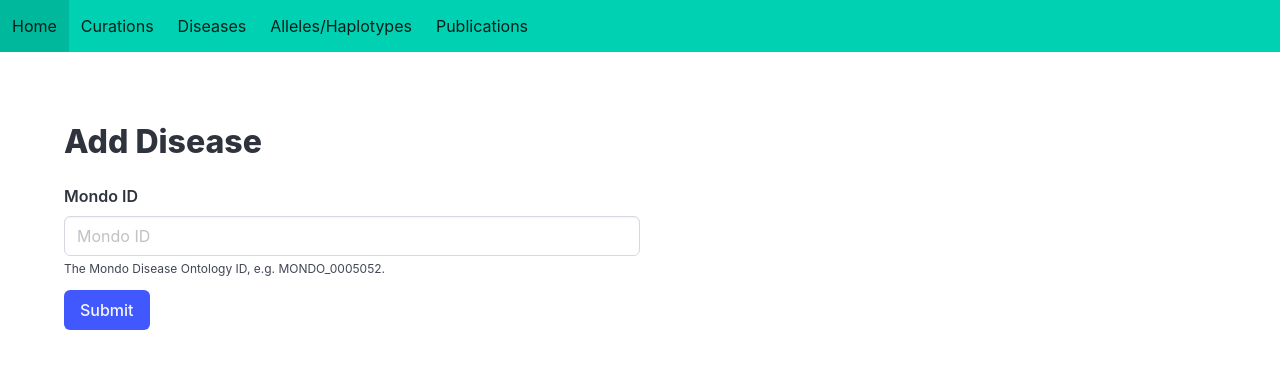
After one commit to ClinGen/stanford-hci, a Django app: page /diseases/disease/new in a window 1280 px wide. The commit adds this page. Shown: the top 369 px of the page. Run offline with Django 5.2, Linux system fonts and the light colour scheme.

Commit message:
Add form for new diseases

```diff
--- a/src/apps/core/templates/core/home.html
+++ b/src/apps/core/templates/core/home.html
@@ -16,7 +16,7 @@
     </div>
     <div class="block">
         <a class="button is-responsive" href="#">Add Curation</a>
-        <a class="button is-responsive" href="#">Add Disease</a>
+        <a class="button is-responsive" href="/diseases/disease/new">Add Disease</a>
         <a class="button is-responsive" href="/markers/allele/new">Add Allele/Haplotype</a>
         <a class="button is-responsive" href="/publications/pubmed/new">Add Publication</a>
     </div>
--- /dev/null
+++ b/src/apps/diseases/forms/disease.py
@@ -0,0 +1,15 @@
+"""Provide a form for adding a disease to the database."""
+
+from django.forms import ModelForm
+
+from apps.diseases.models.disease import Disease
+
+
+class DiseaseForm(ModelForm):
+    """Add a disease to the database."""
+
+    class Meta:
+        """Define metadata options."""
+
+        model = Disease
+        fields = ["mondo_id"]
--- a/src/apps/diseases/models/disease.py
+++ b/src/apps/diseases/models/disease.py
@@ -11,7 +11,10 @@ class Disease(models.Model):
     https://mondo.monarchinitiative.org
     """
 
-    mondo_id: models.CharField = models.CharField(verbose_name="Mondo ID")
+    mondo_id: models.CharField = models.CharField(
+        verbose_name="Mondo ID",
+        help_text="The Mondo Disease Ontology ID, e.g. MONDO_0005052.",
+    )
     label: models.CharField = models.CharField(verbose_name="Label")
 
     class Meta:
--- a/src/apps/diseases/services/disease.py
+++ b/src/apps/diseases/services/disease.py
@@ -21,7 +21,7 @@ class DiseaseClient:
 
     def _set_data(self) -> None:
         """Fetch the data from the OLS Mondo API for the given disease."""
-        url = f"{URLs.OLS_MONDO_API}?iri={URLs.MONDO_IRI}/MONDO_{self.mondo_id}"
+        url = f"{URLs.OLS_MONDO_API}?iri={URLs.MONDO_IRI}/{self.mondo_id}"
         response = requests.get(url, timeout=Requests.DEFAULT_TIMEOUT)
         response.raise_for_status()
         json = response.json()
--- /dev/null
+++ b/src/apps/diseases/templates/diseases/disease.html
@@ -0,0 +1,13 @@
+{% extends "layouts/nav.html" %}
+{% block title %}Add Disease{% endblock %}
+{% block description %}The form for adding a new disease to the HLA curation interface.{% endblock %}
+{% block content %}
+    <div>
+        <h1 class="title">Add Disease</h1>
+        <form method="post">
+            {% csrf_token %}
+            {% include "includes/_form_input.html" with field=form.mondo_id placeholder="Mondo ID" %}
+            {% include "includes/_form_submit_button.html" %}
+        </form>
+    </div>
+{% endblock %}
--- a/src/apps/diseases/urls.py
+++ b/src/apps/diseases/urls.py
@@ -0,0 +1,9 @@
+"""Define the URLs for the diseases app."""
+
+from django.urls import path
+
+from apps.diseases.views.disease import new_disease
+
+urlpatterns = [
+    path("disease/new", new_disease, name="new_disease"),
+]
--- /dev/null
+++ b/src/apps/diseases/views/disease.py
@@ -0,0 +1,22 @@
+"""Provide a view for adding a new disease."""
+
+from django.http import HttpRequest, HttpResponse
+from django.shortcuts import redirect, render
+
+from apps.diseases.forms.disease import DiseaseForm
+from apps.diseases.models.disease import Disease
+from apps.diseases.services.disease import DiseaseClient
+
+
+def new_disease(request: HttpRequest) -> HttpResponse:
+    """Return the new disease form."""
+    if request.method == "POST":
+        form = DiseaseForm(request.POST)
+        if form.is_valid():
+            mondo_id = form.cleaned_data["mondo_id"]
+            client = DiseaseClient(mondo_id)
+            Disease.objects.create(mondo_id=client.mondo_id, label=client.label)
+            return redirect("home")
+    else:
+        form = DiseaseForm()
+    return render(request, "diseases/disease.html", {"form": form})
--- a/src/apps/markers/forms/allele.py
+++ b/src/apps/markers/forms/allele.py
@@ -6,7 +6,7 @@ from apps.markers.models.allele import Allele
 
 
 class AlleleForm(ModelForm):
-    """Add a PubMed article to the database."""
+    """Add an allele to the database."""
 
     class Meta:
         """Define metadata options."""
--- a/src/config/urls.py
+++ b/src/config/urls.py
@@ -6,7 +6,7 @@ from django.urls import include, path
 urlpatterns = [
     path("", include("apps.core.urls")),
     # path("", include("apps.curations.urls")),
-    # path("", include("apps.diseases.urls")),
+    path("diseases/", include("apps.diseases.urls")),
     path("markers/", include("apps.markers.urls")),
     path("publications/", include("apps.publications.urls")),
     path("users/", include("apps.users.urls")),
```
Also changed, not shown: src/apps/diseases/forms/__init__.py (added), src/apps/diseases/views/__init__.py (added).
